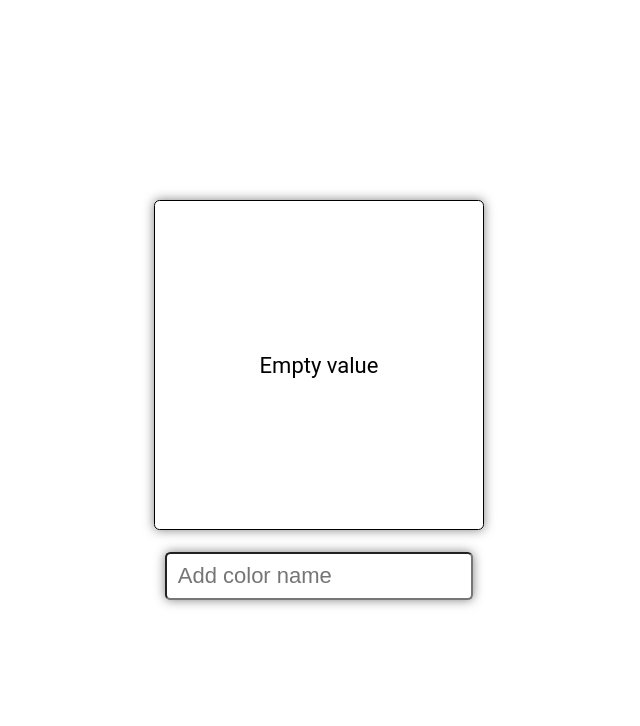
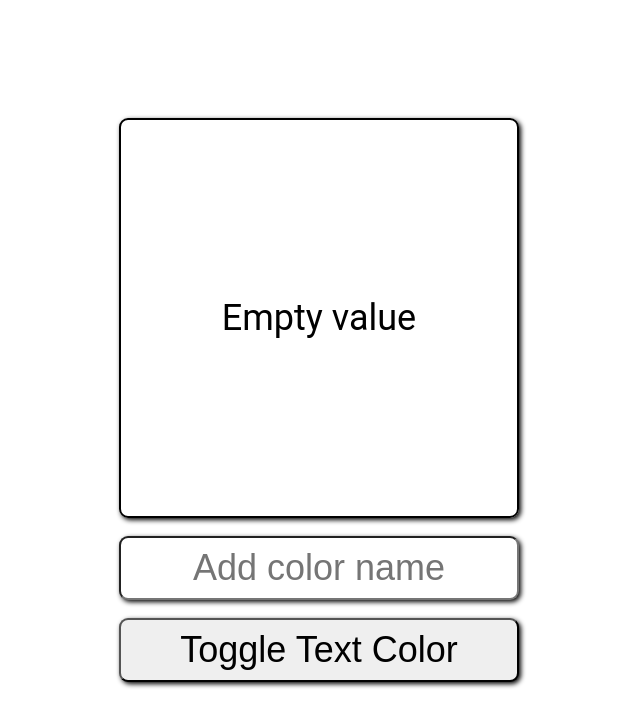
Before and after one commit to niklasfulle/React-Crash-Course, a React (Create React App) app: page / in a window 1280 px wide. Shown: the top 726 px of the page, without its empty margins (321-961 px from the left). Built offline with nearby package versions, Linux system fonts and the light colour scheme.

Commit message:
finished project

```diff
--- a/package.json
+++ b/package.json
@@ -6,6 +6,7 @@
     "@testing-library/jest-dom": "^5.14.1",
     "@testing-library/react": "^13.0.0",
     "@testing-library/user-event": "^13.2.1",
+    "colornames": "^1.1.1",
     "react": "^18.2.0",
     "react-dom": "^18.2.0",
     "react-icons": "^4.10.1",
--- a/src/App.js
+++ b/src/App.js
@@ -4,10 +4,19 @@ import { useState } from "react";
 
 function App() {
     const [colorString, setColorString] = useState("");
+    const [hexValue, setHexValue] = useState("");
+    const [isDarkText, setIsDarkText] = useState(true);
+
     return (
         <div className="App">
-            <DisplayColor colorString={colorString} />
-            <SetColor colorString={colorString} setColorString={setColorString} />
+            <DisplayColor colorString={colorString} hexValue={hexValue} isDarkText={isDarkText} />
+            <SetColor
+                colorString={colorString}
+                setColorString={setColorString}
+                setHexValue={setHexValue}
+                isDarkText={isDarkText}
+                setIsDarkText={setIsDarkText}
+            />
         </div>
     );
 }
--- a/src/DisplayColor.js
+++ b/src/DisplayColor.js
@@ -1,14 +1,22 @@
 import React from "react";
 
-function DisplayColor({ colorString }) {
+function DisplayColor({ colorString, hexValue, isDarkText }) {
     return (
         console.log(colorString),
         (
-            <div className="displayColor" style={{ backgroundColor: `${colorString}` }}>
-                <p>{colorString ? `${colorString}` : "Empty value"}</p>
+            <div
+                className="displayColor"
+                style={{ backgroundColor: colorString, color: isDarkText ? "#000" : "#FFF" }}
+            >
+                <p>{colorString ? colorString : "Empty value"}</p>
+                <p>{hexValue ? hexValue : null}</p>
             </div>
         )
     );
 }
 
+DisplayColor.defaultProps = {
+    colorString: "Empty value",
+};
+
 export default DisplayColor;
--- a/src/SetColor.js
+++ b/src/SetColor.js
@@ -1,6 +1,7 @@
 import React from "react";
+import colorNames from "colornames";
 
-function SetColor({ colorString, setColorString }) {
+function SetColor({ colorString, setColorString, setHexValue, isDarkText, setIsDarkText }) {
     return (
         <form className="addColorForm" onSubmit={(e) => e.preventDefault}>
             <label htmlFor="addColor">Add Color</label>
@@ -11,8 +12,14 @@ function SetColor({ colorString, setColorString }) {
                 placeholder="Add color name"
                 required
                 value={colorString}
-                onChange={(e) => setColorString(e.target.value)}
+                onChange={(e) => {
+                    setColorString(e.target.value);
+                    setHexValue(colorNames(e.target.value));
+                }}
             />
+            <button type="button" onClick={() => setIsDarkText(!isDarkText)}>
+                Toggle Text Color
+            </button>
         </form>
     );
 }
--- a/src/index.css
+++ b/src/index.css
@@ -5,58 +5,69 @@
 }
 
 html {
-    font-size: 22px;
+    font-size: 36px;
 }
 
 body {
     min-height: 100vh;
-    font-family: "Roboto", "Oxygen", "Ubuntu", "Cantarell", "Fira Sans", "Droid Sans",
-        "Helvetica Neue", sans-serif;
+    font-family: "Roboto", sans-serif;
     -webkit-font-smoothing: antialiased;
     -moz-osx-font-smoothing: grayscale;
 }
 
 .App {
+    min-height: 100vh;
     display: flex;
     flex-direction: column;
     justify-content: center;
     align-items: center;
-    height: 100vh;
-    width: 100%;
-    margin: auto;
 }
 
 .displayColor {
-    width: 15em;
-    height: 15em;
-    margin-bottom: 1em;
-    border: 1px solid black;
+    width: 400px;
+    height: 400px;
+    border: 2px solid #000;
+    box-shadow: 2px 2px 5px #000;
     border-radius: 0.25rem;
-    display: flex;
-    flex-direction: row;
-    justify-content: center;
-    align-items: center;
-    box-shadow: 0 0 0.5em rgba(0, 0, 0, 0.5);
+    display: grid;
+    place-content: center;
 }
 
-.addColorForm input {
-    flex-grow: 1;
-    min-height: 48px;
-    font-size: 1rem;
-    padding: 0.25rem;
-    border-radius: 0.25rem;
-    padding-left: 0.5em;
-    outline: none;
-    box-shadow: 0 0 0.5em rgba(0, 0, 0, 0.5);
+.displayColor p {
+    text-align: center;
 }
 
-.addColorForm label {
-    border: 0;
-    clip: rect(1px 1px 1px 1px); /* IE6, IE7 */
-    height: 1px;
-    margin: -1px;
-    overflow: hidden;
-    padding: 0;
+form {
+    width: 400px;
+}
+
+label {
     position: absolute;
-    width: 1px;
+    left: -99999px;
 }
+
+input[type="text"] {
+    margin-top: 0.5rem;
+    padding: 0.25rem;
+    text-align: center;
+    width: 100%;
+    font-size: 1rem;
+    box-shadow: 2px 2px 5px #000;
+    border-radius: 0.25rem;
+    outline: none;
+}
+
+button {
+    width: 100%;
+    min-height: 48px;
+    margin-top: 0.5rem;
+    font-size: 1rem;
+    border-radius: 0.25rem;
+    box-shadow: 2px 2px 5px #000;
+    padding: 0.25rem;
+}
+
+button:hover {
+    cursor: pointer;
+    background-color: aliceblue;
+}
```
Also changed, not shown: 1 other file (tests, documents, lock files or other folders).
